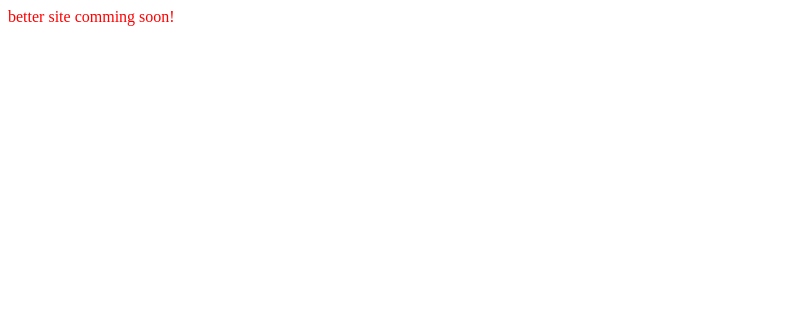
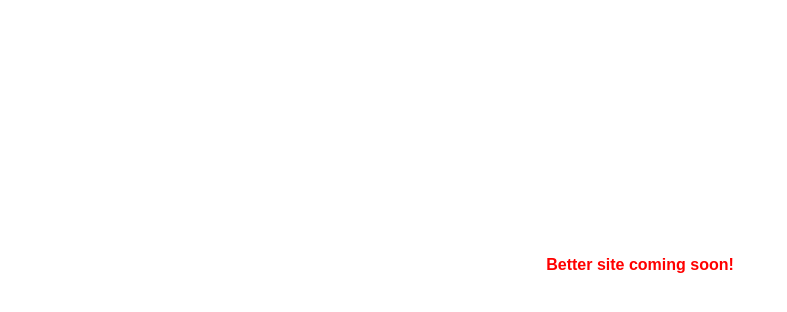
Before and after one commit to FrankVissers/test, a plain HTML site: page index.html in a window 1280 px wide. Shown: the whole page, without its empty margins (0-787 px from the left). Drawn offline with Linux system fonts and the light colour scheme.

Commit message:
verbetering

```diff
--- a/index.html
+++ b/index.html
@@ -1,13 +1,17 @@
 <!DOCTYPE html>
 <html>
-    <body
-        <strong> better site comming soon!</strong>
-    </body>
-
+<head>
+    <title>Coming Soon</title>
     <style>
-body{
-    color: red;
-}
-
+        body {
+            color: red;
+            font-family: Arial, sans-serif;
+            text-align: center;
+            margin-top: 20%;
+        }
     </style>
+</head>
+<body>
+    <p><strong>Better site coming soon!</strong></p>
+</body>
 </html>
```
